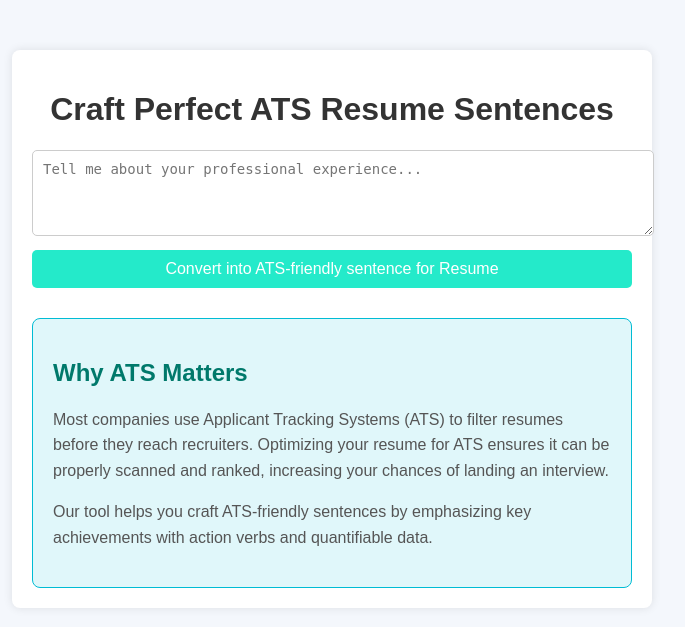
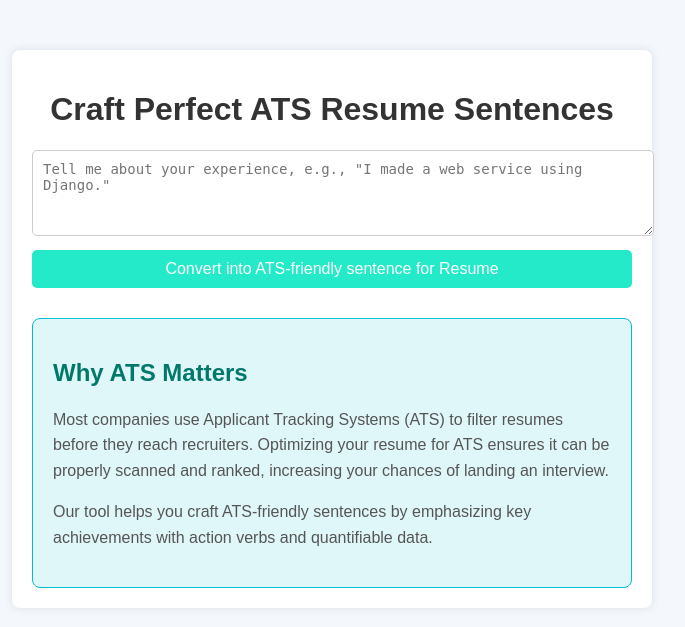
Before and after one commit to SamTheKorean/resume-helper, a Django app: page / in a window 1280 px wide. Shown: the top 627 px of the page, without its empty margins (308-993 px from the left). Run offline with Django 5.2, Linux system fonts and the light colour scheme.

Commit message:
update : placeholder text

```diff
--- a/builder/templates/home.html
+++ b/builder/templates/home.html
@@ -97,7 +97,7 @@
             name="input_sentence"
             id="id_input_sentence"
             rows="4"
-            placeholder="Tell me about your professional experience..."
+            placeholder='Tell me about your experience, e.g., "I made a web service using Django."'
           ></textarea>
         </div>
 
```
